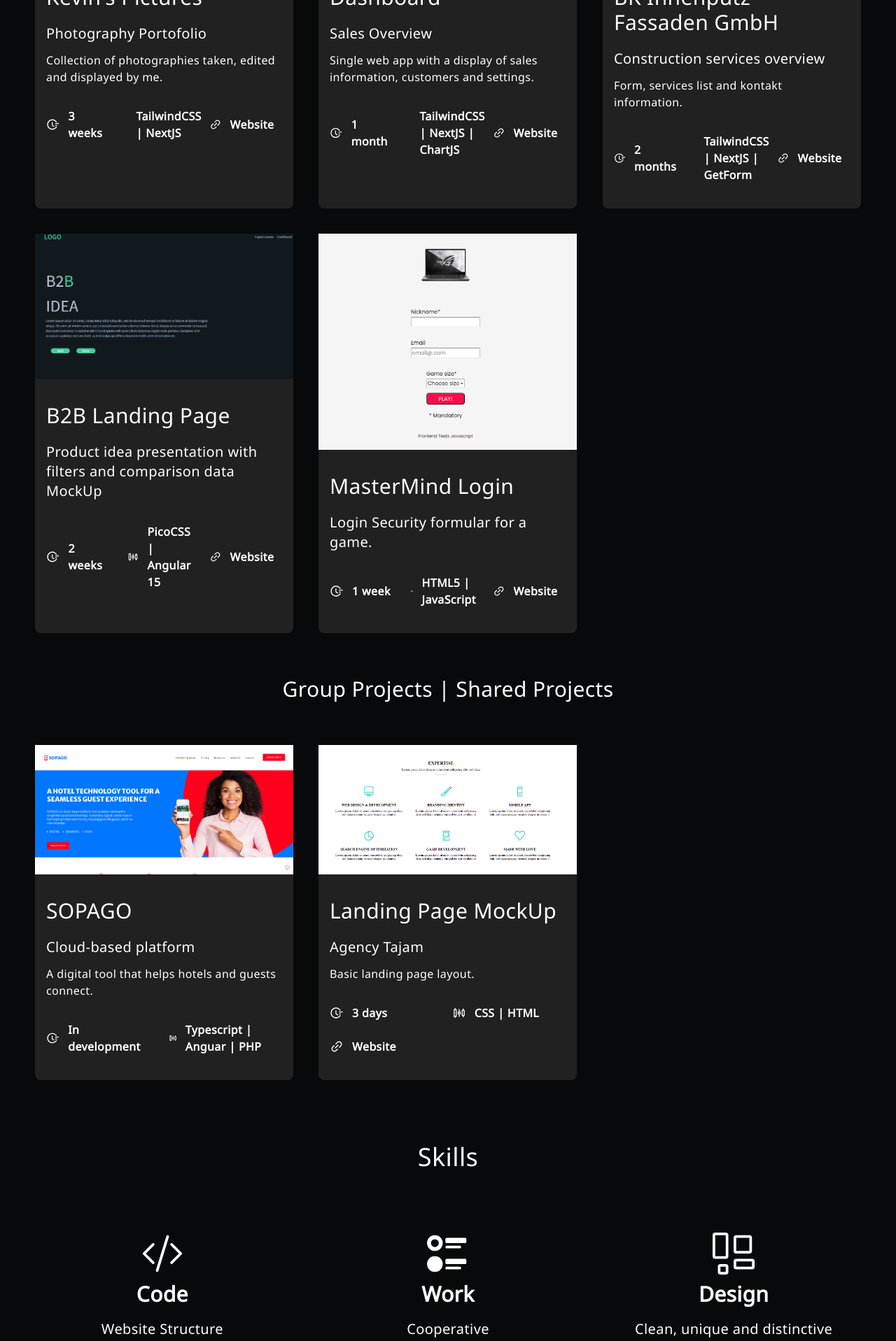
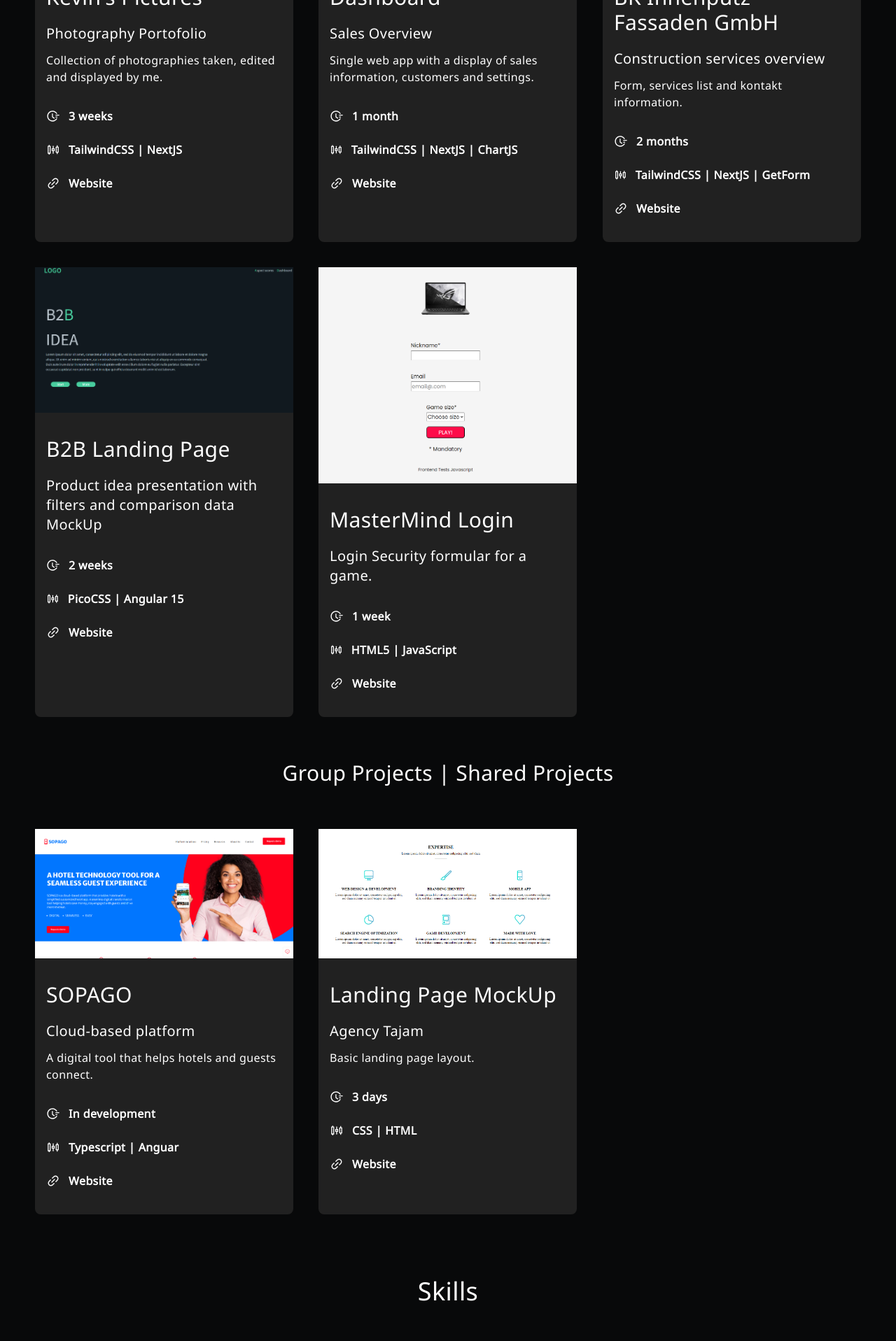
Before and after one commit to grandaragornd/KEV-Portfolio, a Next.js app: page / in a window 1280 px wide. Shown: the part 1519-3436 px from the top of the page at 70% size. Built offline with nearby package versions, Linux system fonts and the light colour scheme.

Commit message:
projects

```diff
--- a/components/Projects.jsx
+++ b/components/Projects.jsx
@@ -31,7 +31,7 @@ function Projects() {
                             <h5 className="mb-2 text-3xl py-3">Kevin&apos;s Pictures</h5>
                             <p className="mb-3 text-xl">Photography Portofolio</p>
                             <p className='mb-3 font-normal'>Collection of photographies taken, edited and displayed by me.</p>
-                            <div className='grid grid-cols-1 sm:grid-cols-3 flex py-2 gap-3'>
+                            <div className='flex flex-col py-2'>
                                 <div className='flex items-center'>
                                     <AiOutlineFieldTime size={20}/>
                                     <p className='font-bold p-3'>3 weeks</p>
@@ -43,7 +43,7 @@ function Projects() {
                                 <div className='flex items-center'>
                                     <AiOutlineLink size={20} />
                                 <a href='https://kevin-pictures.netlify.app/' target='_blank' rel="noreferrer">
-                                    <span className='text-md hover:ease-in duration-200 transform-none hoverbutton font-bold p-3'>Website</span>
+                                    <p className='text-md hover:ease-in duration-200 transform-none hoverbutton font-bold p-3'>Website</p>
                                 </a>
                                 </div>
 
@@ -63,7 +63,7 @@ function Projects() {
                             <h5 className="mb-2 text-3xl py-3">Dashboard</h5>
                             <p className="mb-3 text-xl">Sales Overview</p>
                             <p className='mb-3 font-normal'>Single web app with a display of sales information, customers and settings.</p>
-                            <div className='grid grid-cols-1 sm:grid-cols-3 flex py-2 gap-3'>
+                            <div className='flex flex-col py-2'>
                                 <div className='flex items-center'>
                                     <AiOutlineFieldTime size={20}/>
                                     <p className='font-bold p-3'>1 month</p>
@@ -75,7 +75,7 @@ function Projects() {
                                 <div className='flex items-center'>
                                     <AiOutlineLink size={20} />
                                 <a href='https://kev-dashboard.netlify.app/' target='_blank' rel="noreferrer">
-                                    <span className='text-md hover:ease-in duration-200 transform-none hoverbutton font-bold p-3'>Website</span>
+                                    <p className='text-md hover:ease-in duration-200 transform-none hoverbutton font-bold p-3'>Website</p>
                                 </a>
                                 </div>
                             </div>
@@ -96,7 +96,7 @@ function Projects() {
                             <h5 className="mb-2 text-3xl py-3">BK Innenputz Fassaden GmbH</h5>
                             <p className="mb-3 text-xl">Construction services overview</p>
                             <p className='mb-3 font-normal'>Form, services list and kontakt information.</p>
-                            <div className='grid grid-cols-1 sm:grid-cols-3 flex py-2 gap-3'>
+                            <div className='flex flex-col py-2'>
                                 <div className='flex items-center'>
                                     <AiOutlineFieldTime size={20}/>
                                     <p className='font-bold p-3'>2 months</p>
@@ -108,7 +108,7 @@ function Projects() {
                                 <div className='flex items-center'>
                                     <AiOutlineLink size={20} />
                                 <a href='https://bkinnenfassadengmbh.netlify.app/' target='_blank' rel="noreferrer">
-                                    <span className='text-md hover:ease-in duration-200 transform-none hoverbutton font-bold p-3'>Website</span>
+                                    <p className='text-md hover:ease-in duration-200 transform-none hoverbutton font-bold p-3'>Website</p>
                                 </a>
                                 </div>
                             </div>
@@ -124,7 +124,7 @@ function Projects() {
                         <div className='p-4'>
                             <h5 className="mb-2 text-3xl py-3">B2B Landing Page</h5>
                             <p className="mb-3 text-xl">Product idea presentation with filters and comparison data MockUp</p>
-                            <div className='grid grid-cols-1 sm:grid-cols-3 flex py-2 gap-3'>
+                            <div className='flex flex-col py-2'>
                                 <div className='flex items-center'>
                                     <AiOutlineFieldTime size={20}/>
                                     <p className='font-bold p-3'>2 weeks</p>
@@ -136,7 +136,7 @@ function Projects() {
                                 <div className='flex items-center'>
                                     <AiOutlineLink size={20} />
                                 <a href='https://master--b2bproduct.netlify.app/' target='_blank' rel="noreferrer">
-                                    <span className='text-md hover:ease-in duration-200 transform-none hoverbutton font-bold p-3'>Website</span>
+                                    <p className='text-md hover:ease-in duration-200 transform-none hoverbutton font-bold p-3'>Website</p>
                                 </a>
                                 </div>
                             </div>
@@ -152,7 +152,7 @@ function Projects() {
                         <div className='p-4'>
                             <h5 className="mb-2 text-3xl py-3">MasterMind Login</h5>
                             <p className="mb-3 text-xl">Login Security formular for a game.</p>
-                            <div className='grid grid-cols-1 sm:grid-cols-3 flex py-2 gap-3'>
+                            <div className='flex flex-col py-2'>
                                 <div className='flex items-center'>
                                     <AiOutlineFieldTime size={20}/>
                                     <p className='font-bold p-3'>1 week</p>
@@ -164,7 +164,7 @@ function Projects() {
                                 <div className='flex items-center'>
                                     <AiOutlineLink size={20} />
                                 <a href='https://mastermindlogin.netlify.app/' target='_blank' rel="noreferrer">
-                                    <span className='text-md hover:ease-in duration-200 transform-none hoverbutton font-bold p-3'>Website</span>
+                                    <p className='text-md hover:ease-in duration-200 transform-none hoverbutton font-bold p-3'>Website</p>
                                 </a>
                                 </div>
                             </div>
@@ -188,14 +188,20 @@ function Projects() {
                             <h5 className="mb-2 text-3xl py-3">SOPAGO</h5>
                             <p className="mb-3 text-xl">Cloud-based platform</p>
                             <p className='mb-3 font-normal'>A digital tool that helps hotels and guests connect.</p>
-                            <div className='grid grid-cols-1 sm:grid-cols-2 flex py-2 gap-3'>
+                            <div className='flex flex-col py-2'>
                                 <div className='flex items-center'>
                                     <AiOutlineFieldTime size={20}/>
                                     <p className='font-bold p-3'>In development</p>
                                 </div>
                                 <div className='flex items-center'>
                                     <AiOutlineSliders size={20}/>
-                                    <p className='font-bold p-3'>Typescript | Anguar | PHP</p>
+                                    <p className='font-bold p-3'>Typescript | Anguar</p>
+                                </div>
+                                <div className='flex items-center'>
+                                    <AiOutlineLink size={20} />
+                                <a href='https://www.sopago.app/' target='_blank' rel="noreferrer">
+                                    <p className='text-md hover:ease-in duration-200 transform-none hoverbutton font-bold p-3'>Website</p>
+                                </a>
                                 </div>
                             </div>
                         </div>
@@ -213,7 +219,7 @@ function Projects() {
                             <h5 className="mb-2 text-3xl py-3">Landing Page MockUp</h5>
                             <p className="mb-3 text-xl">Agency Tajam</p>
                             <p className='mb-3 font-normal'>Basic landing page layout.</p>
-                            <div className='grid grid-cols-1 sm:grid-cols-2 flex py-2 gap-3'>
+                            <div className='flex flex-col py-2'>
                                 <div className='flex items-center'>
                                     <AiOutlineFieldTime size={20}/>
                                     <p className='font-bold p-3'>3 days</p>
@@ -225,7 +231,7 @@ function Projects() {
                                 <div className='flex items-center'>
                                     <AiOutlineLink size={20} />
                                 <a href='https://psd-to-html-groupproject.netlify.app/' target='_blank' rel="noreferrer">
-                                    <span className='text-md hover:ease-in duration-200 transform-none hoverbutton font-bold p-3'>Website</span>
+                                    <p className='text-md hover:ease-in duration-200 transform-none hoverbutton font-bold p-3'>Website</p>
                                 </a>
                                 </div>
                             </div>
```
